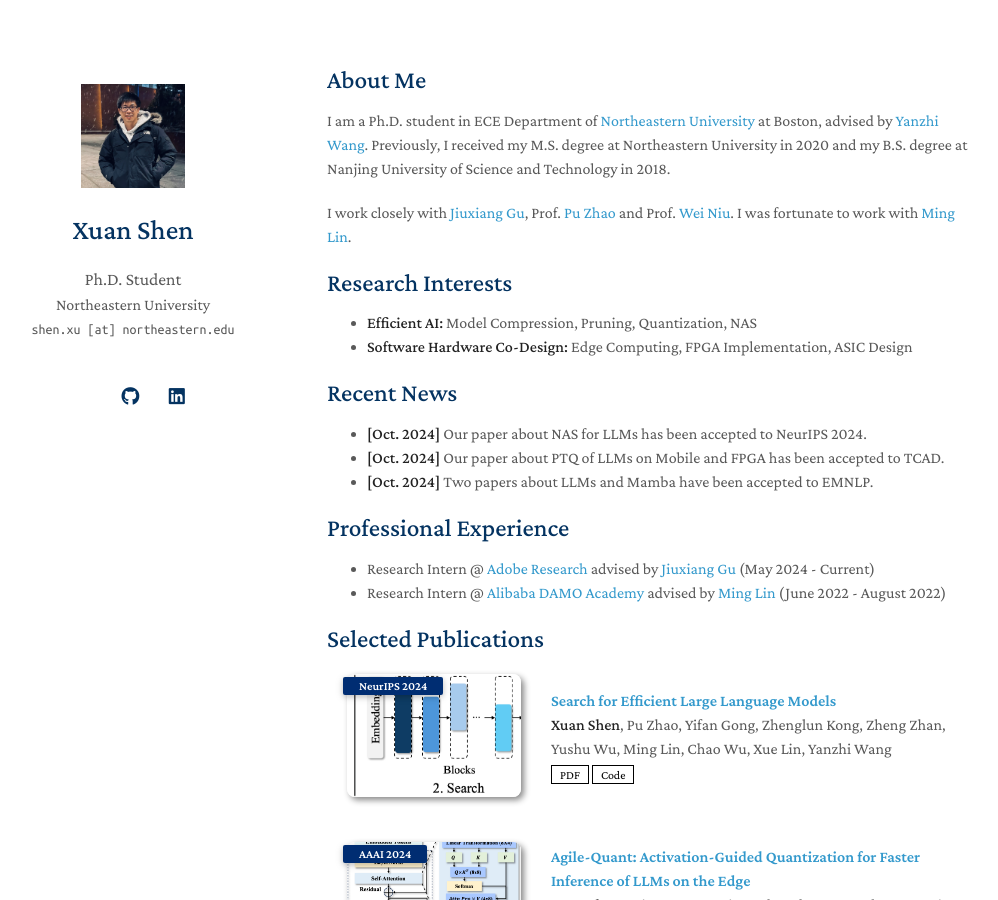
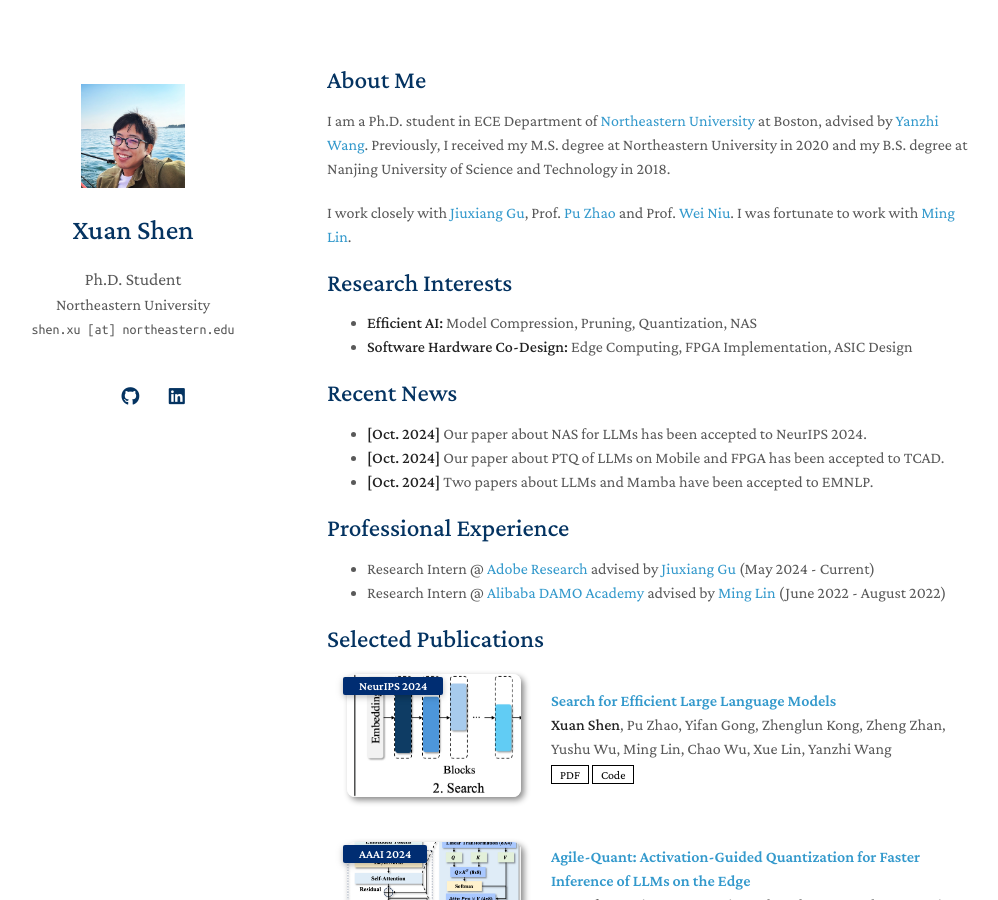
Before and after one commit to shawnricecake/shawnricecake.github.io, a Jekyll site: the page built from index.md, in a window 1280 px wide and 900 px high. Shown: the whole window, without its empty margins (143-1141 px from the left). Built offline with Jekyll 4.4.1, drawn with Linux system fonts in a browser that asks for light colours; a style sheet for code colours, icons or effects is not loaded; our own code applies the rules of GitHub Pages for plain Markdown files.

Commit message:
Update _config.yml

```diff
--- a/_config.yml
+++ b/_config.yml
@@ -20,7 +20,7 @@ linkedin: https://www.linkedin.com/in/xuan-shen-327497179/
 
 # Images (e.g., your profile picture and your website's favicon)
 # "favicon" and "favicon_dark" are used for the light and dark modes, respectively.
-avatar: ./assets/img/me2.jpeg
+avatar: ./assets/img/me.jpeg
 favicon: ./assets/img/myYIN.png
 favicon_dark: ./assets/img/myYIN.png
 
```
